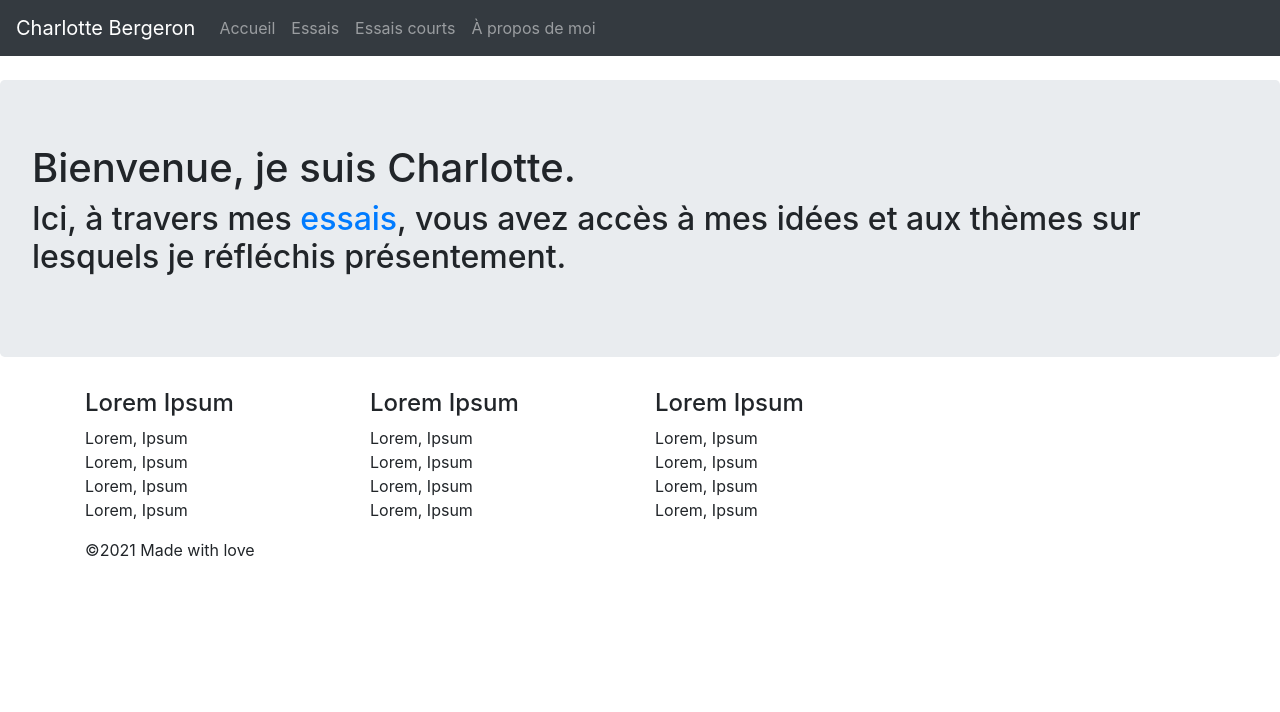
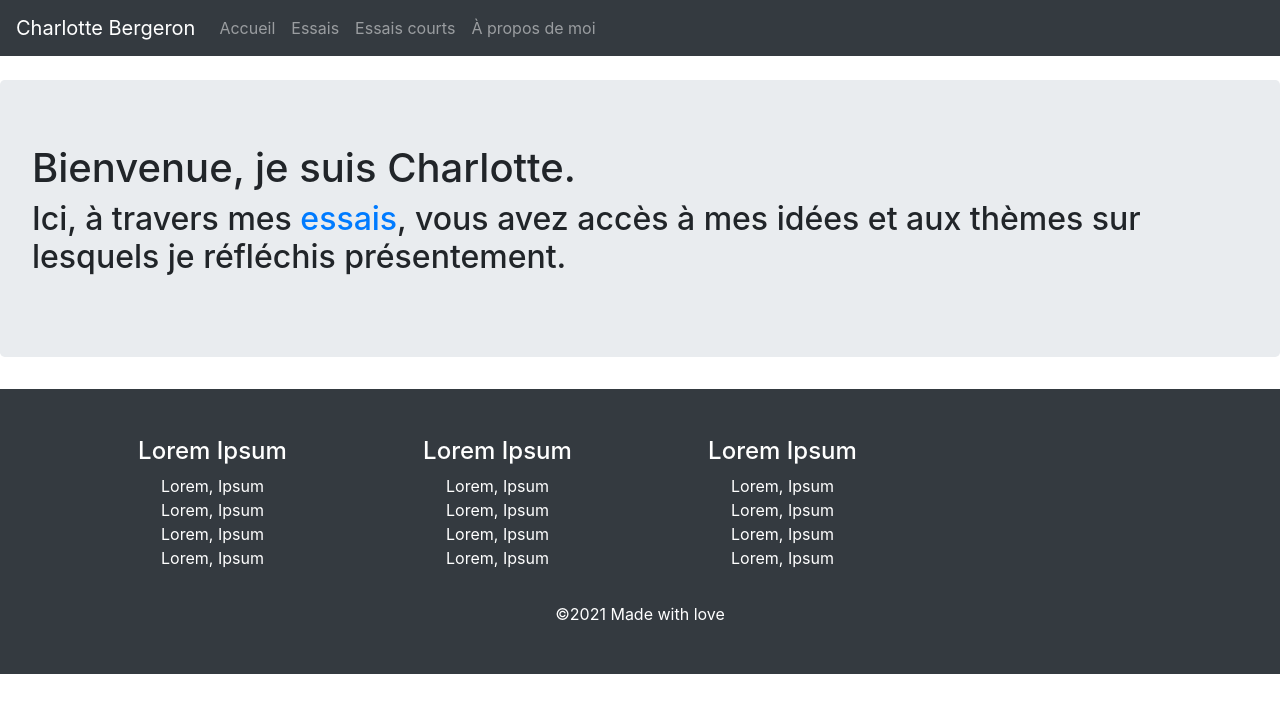
Before and after one commit to zouantchaw/charlottebergeron.com, a React (Create React App) app in the folder client/: page / in a window 1280 px wide. Shown: the top 712 px of the page. Built offline with nearby package versions, Linux system fonts and the light colour scheme.

Commit message:
update footer component

```diff
--- a/client/src/App.css
+++ b/client/src/App.css
@@ -1,38 +1,14 @@
-.App {
-  text-align: center;
+:root {
+  --mainDark: #343a40;
+  --mainGrey: rgba(109, 109,109);
+  --mainLightGrey: rgba(172, 172, 172);
+  --mainWhite: #fff;
+  --mainBlue: #007bff;
 }
 
-.App-logo {
-  height: 40vmin;
-  pointer-events: none;
-}
-
-@media (prefers-reduced-motion: no-preference) {
-  .App-logo {
-    animation: App-logo-spin infinite 20s linear;
-  }
-}
-
-.App-header {
-  background-color: #282c34;
-  min-height: 100vh;
-  display: flex;
-  flex-direction: column;
-  align-items: center;
-  justify-content: center;
-  font-size: calc(10px + 2vmin);
+.main-footer {
+  flex-shrink: 0;
+  text-align: center;
+  background-color: tomato;
   color: white;
 }
-
-.App-link {
-  color: #61dafb;
-}
-
-@keyframes App-logo-spin {
-  from {
-    transform: rotate(0deg);
-  }
-  to {
-    transform: rotate(360deg);
-  }
-}
--- a/client/src/App.js
+++ b/client/src/App.js
@@ -2,6 +2,7 @@ import React, { Component } from 'react';
 import BootstrapNavbar from './components/BootstrapNavbar';
 import 'bootstrap/dist/css/bootstrap.min.css';
 import Footer from './components/Footer';
+import './App.css';
 
 
 class App extends Component {
--- a/client/src/components/Footer.js
+++ b/client/src/components/Footer.js
@@ -1,8 +1,10 @@
 import React from 'react';
+import styled from 'styled-components';
 
 function Footer() {
   return (
-    <div className="main-footer">
+    <FooterContainer className="main-footer">
+      <div className="footer-middle">
       <div className="container">
         <div className="row">
           {/* Column 1 */}
@@ -43,8 +45,33 @@ function Footer() {
           </p>
         </div>
       </div>
-    </div>
+      </div>
+    </FooterContainer>
   );
 }
 
 export default Footer;
+
+const FooterContainer = styled.footer`
+.footer-middle {
+  background: var(--mainDark);
+  padding-top: 3rem;
+  color: var(--mainWhite);
+  text-align: center;
+}
+
+.footer-bottom {
+  padding-top: 1rem;
+  padding-bottom: 2rem;
+  text-align: center;
+
+}
+
+.main-footer {
+  position:absolute;
+  left:0;
+  bottom:0;
+  right:0;
+  padding-bottom:60px;
+}
+`;
```
